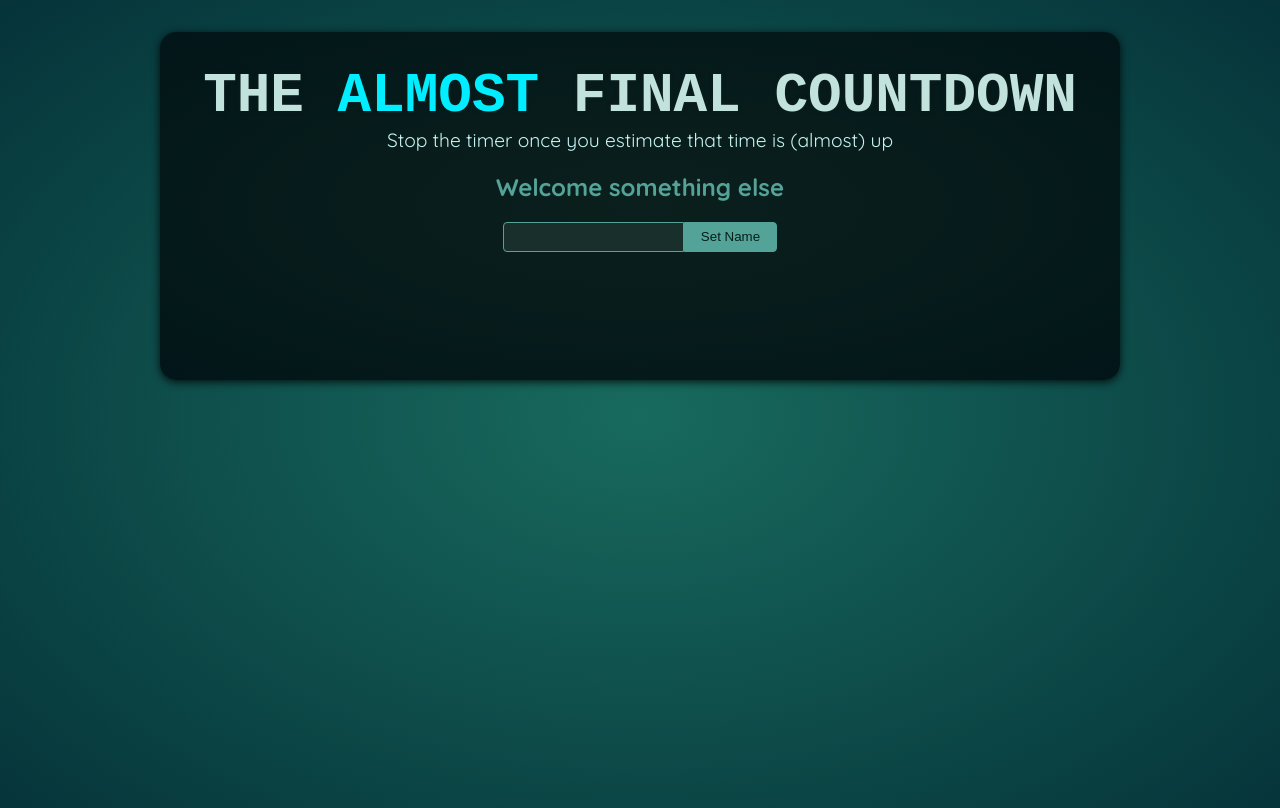
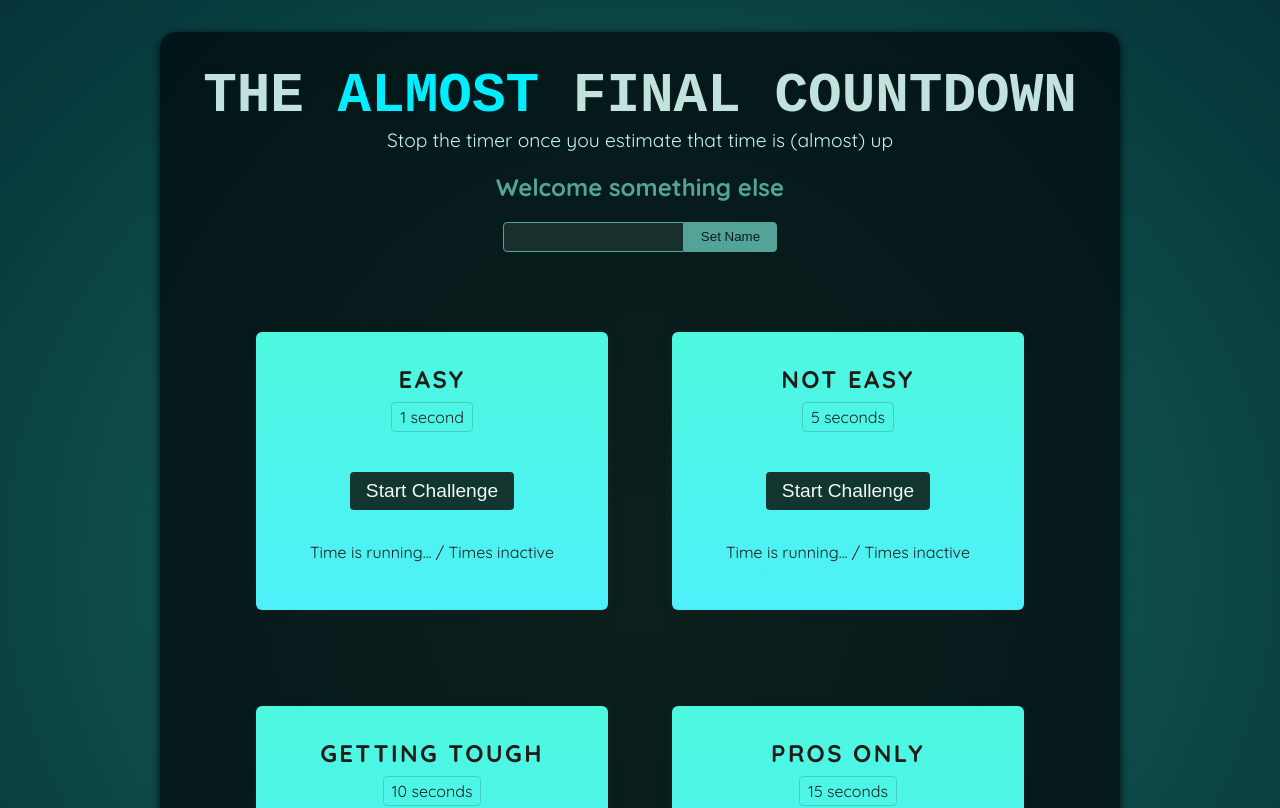
Before and after one commit to Hamza-ALyemeni/refs-and-portals-react, a React (Vite) app: page / in a window 1280 px wide. Shown: the top 808 px of the page. Built offline with nearby package versions, Linux system fonts and the light colour scheme; a web font is replaced by a local one.

Commit message:
create time challenge component

```diff
--- a/src/App.jsx
+++ b/src/App.jsx
@@ -1,10 +1,16 @@
 import Player from './components/Player.jsx';
+import TimerChallenge from './components/TimerChallenge.jsx';
 
 function App() {
   return (
     <>
       <Player />
-      <div id="challenges"></div>
+      <div id="challenges">
+        <TimerChallenge title="easy" targetTime={1}/>
+        <TimerChallenge title="not easy" targetTime={5}/>
+        <TimerChallenge title="getting tough" targetTime={10}/>
+        <TimerChallenge title="pros only" targetTime={15}/>
+      </div>
     </>
   );
 }
--- /dev/null
+++ b/src/components/TimerChallenge.jsx
@@ -0,0 +1,18 @@
+export default function TimerChallenge({title ,targetTime}) {
+    return (
+    <section className="challenge">
+        <h2>{title}</h2>
+        <p className="challenge-time">
+            {targetTime} second{targetTime > 1 ? 's' : ''}
+        </p>
+        <p>
+            <button>
+                Start Challenge
+            </button>
+        </p>
+        <p className="">
+            Time is running... / Times inactive
+        </p>
+    </section>
+    )
+}
```
